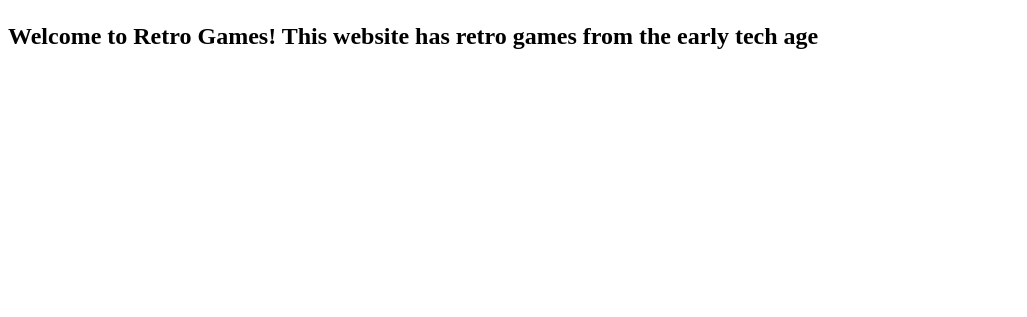
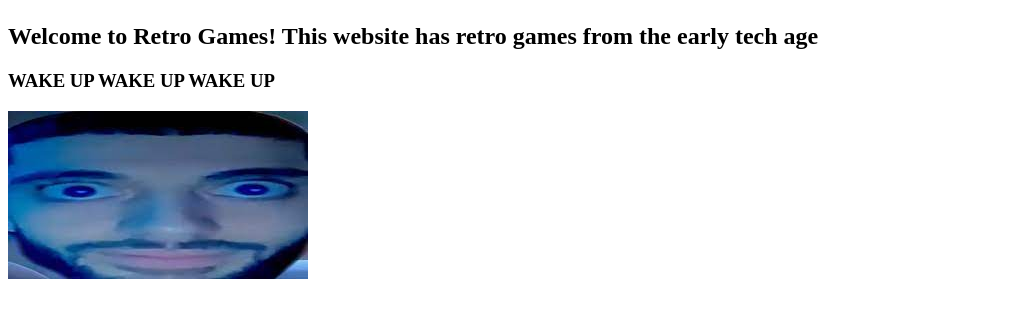
Before and after one commit to Melon-tree/testing-thingy, a plain HTML site: page index.html in a window 1280 px wide. Shown: the part 125-442 px from the top of the page, without its empty margins (0-1027 px from the left). Drawn offline with Linux system fonts and the light colour scheme.

Commit message:
added image

```diff
--- a/index.html
+++ b/index.html
@@ -19,6 +19,8 @@
     <body>
         <h1 id="header"> RETRO GAMES </h1>
         <h2> Welcome to Retro Games! This website has retro games from the early tech age </h2>
+        <h3>WAKE UP WAKE UP WAKE UP</h3>
+        <img src="wake up.jpg">
 
     </body>
 </html>
```
